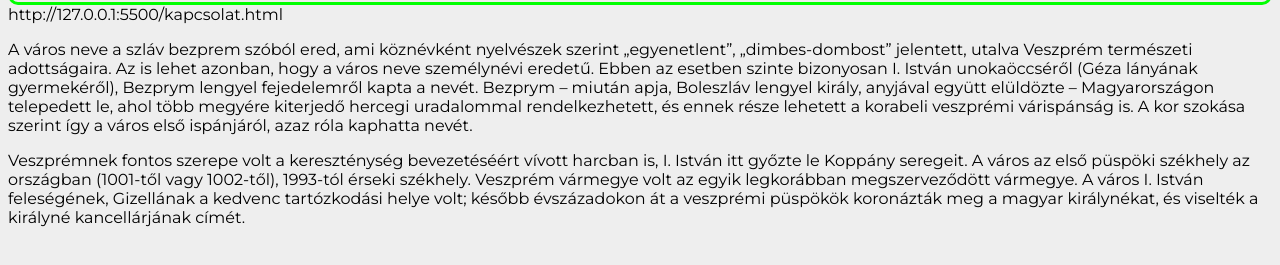
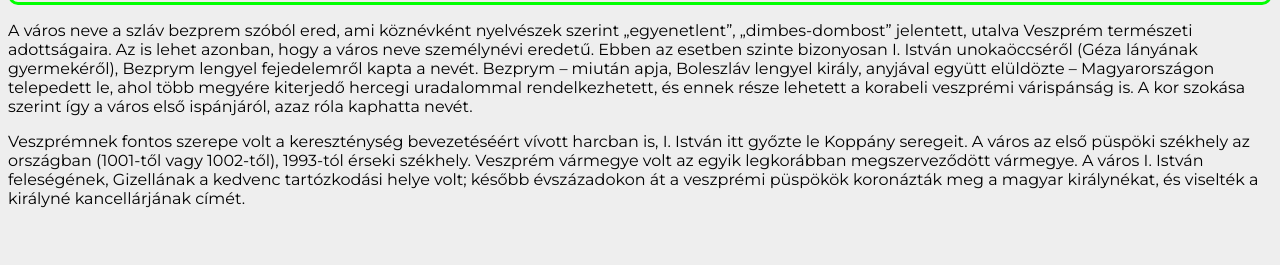
Before and after one commit to viktorgirhiny/hivatal, a plain HTML site: page rolunk.html in a window 1280 px wide. Shown: the part 153-418 px from the top of the page. Drawn offline with Linux system fonts and the light colour scheme.

Commit message:
hibaJavitva

```diff
--- a/rolunk.html
+++ b/rolunk.html
@@ -37,7 +37,7 @@
     </nav>
 
 
-    <main>http://127.0.0.1:5500/kapcsolat.html
+    <main>
         <section>
             <p>A város neve a szláv bezprem szóból ered, ami köznévként nyelvészek szerint „egyenetlent”,
                 „dimbes-dombost” jelentett, utalva Veszprém természeti adottságaira.
```
